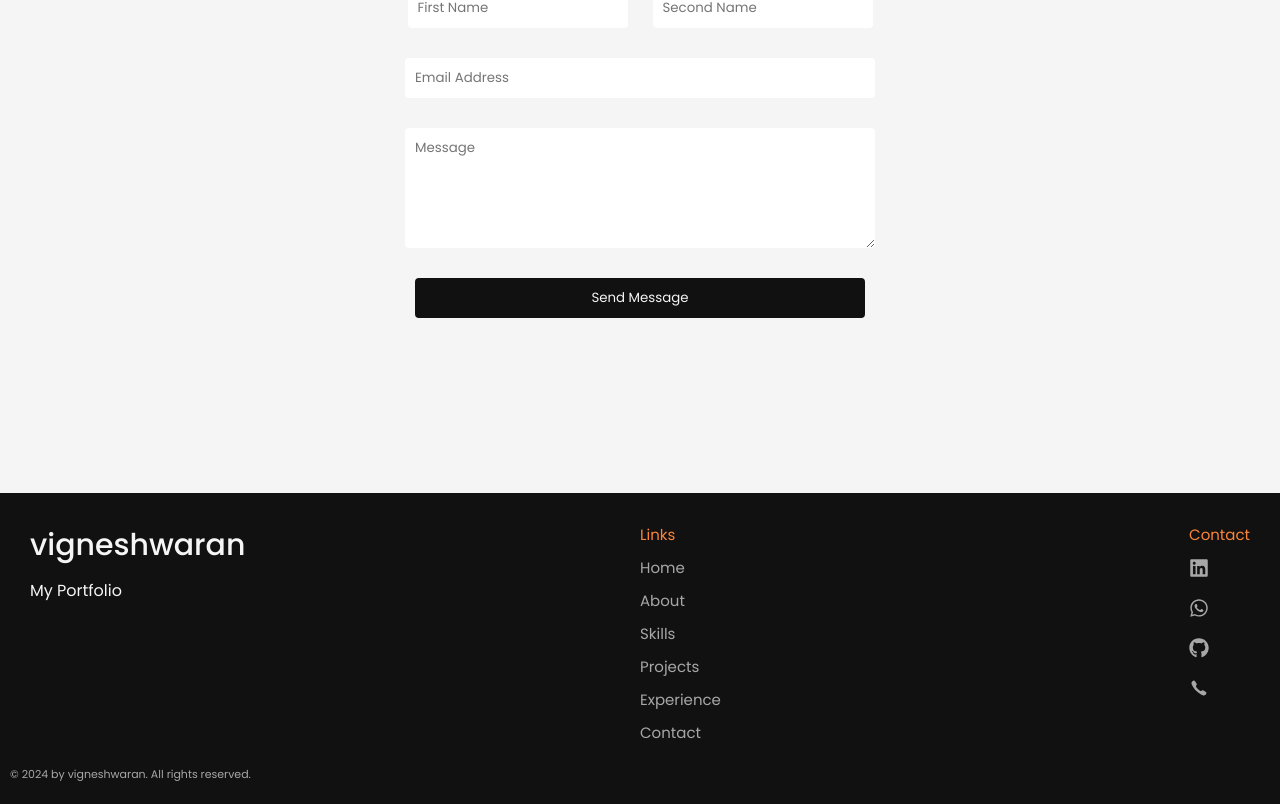
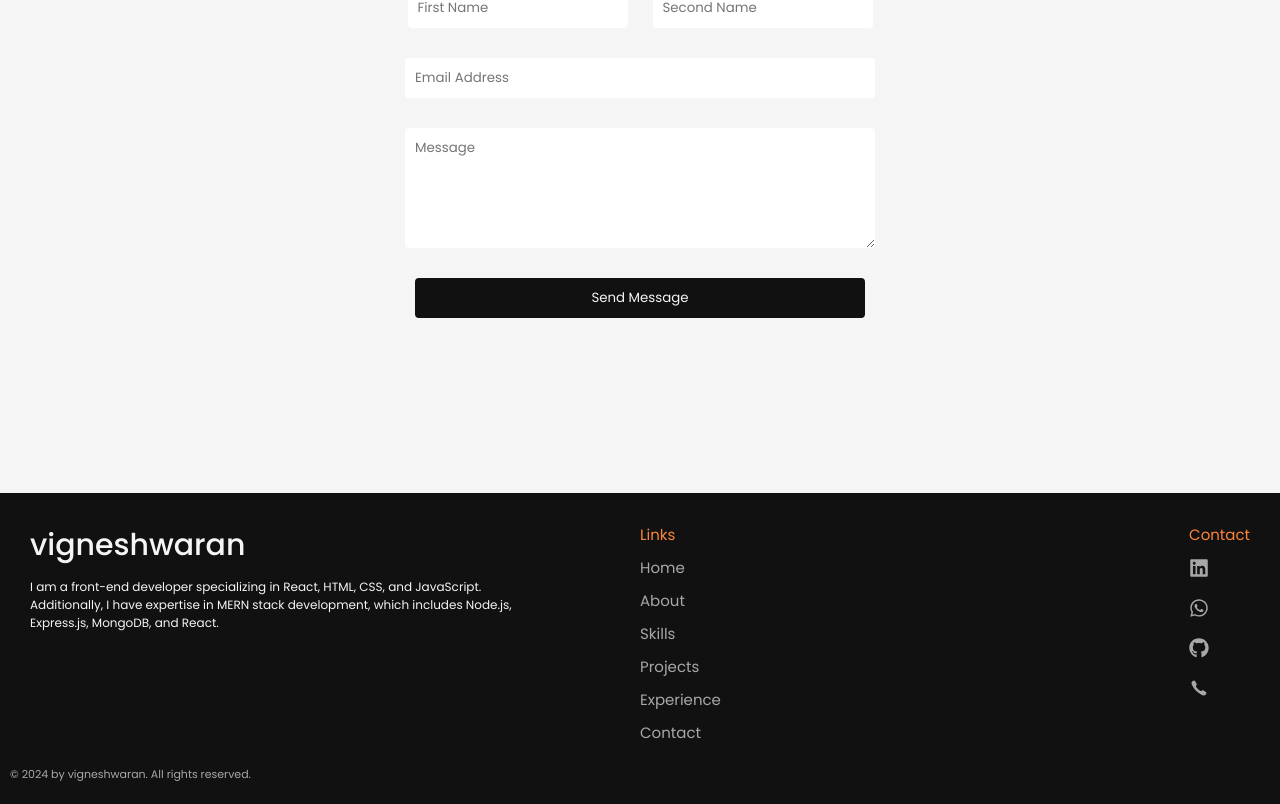
Before and after one commit to CodeVicky03/vigneshwaran, a React (Vite) app: page / in a window 1280 px wide. Shown: the part 5099-5903 px from the top of the page. Built offline with nearby package versions, Linux system fonts and the light colour scheme.

Commit message:
last commit

```diff
--- a/src/Footer/Footer.css
+++ b/src/Footer/Footer.css
@@ -15,9 +15,10 @@
   padding: 0;
 }
 .footer > section > p {
-  font-size: 16px;
+  font-size: 12px;
   margin: 10px 0px;
   padding: 0;
+  width: 80%;
 }
 .LINKS {
   display: flex;
--- a/src/Footer/Footer.jsx
+++ b/src/Footer/Footer.jsx
@@ -10,9 +10,15 @@ const Footer = () => {
     <div className="footer">
       <section>
         <h1>vigneshwaran</h1>
-        <p>My Portfolio</p>
+        <p>
+          I am a front-end developer specializing in React, HTML, CSS, and
+          JavaScript. Additionally, I have expertise in MERN stack development,
+          which includes Node.js, Express.js, MongoDB, and React.
+        </p>
       </section>
-      <p className="copy-rights">&copy; 2024 by vigneshwaran. All rights reserved.</p>
+      <p className="copy-rights">
+        &copy; 2024 by vigneshwaran. All rights reserved.
+      </p>
       <section className="LINKS">
         <ul className="links-link">
           <li>Links</li>
```
